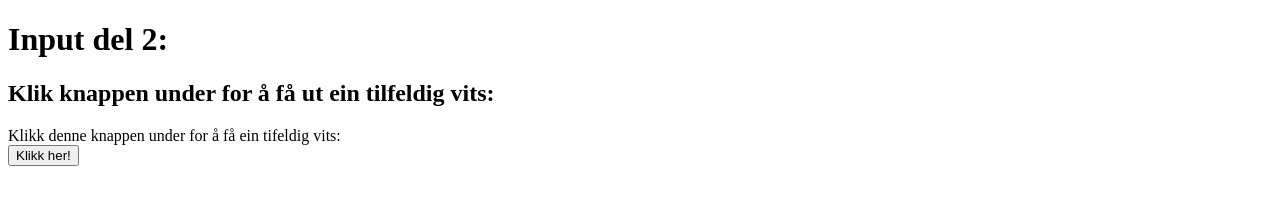
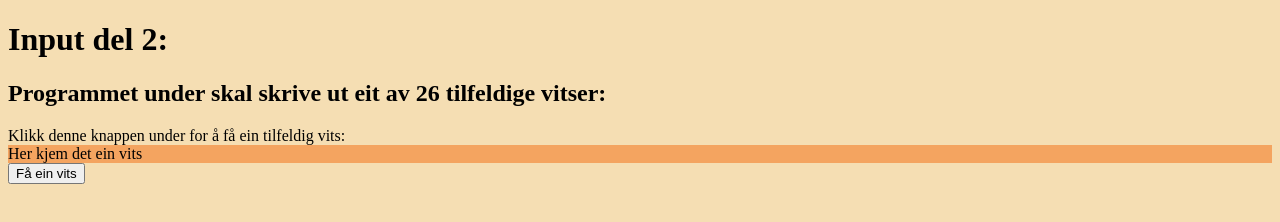
Before and after one commit to Newtexas28/HTML, a plain HTML site: page Input del 2/index.html in a window 1280 px wide. Drawn offline with Linux system fonts and the light colour scheme.

Commit message:
background and text change

```diff
--- a/Funksjoner del 2/js/main.js
+++ b/Funksjoner del 2/js/main.js
@@ -5,8 +5,6 @@ const user_time = () => {
 };
 */
 const given_time = 3729
-
-console.log(given_time);
 
 //Making a function that calculates hours from det global constant "given_time".
 const hours = (given_time) => {
--- a/Input del 2/css/stylesheet.css
+++ b/Input del 2/css/stylesheet.css
@@ -0,0 +1,7 @@
+body {
+    background-color: wheat;
+}
+
+div {
+    background-color: sandybrown;
+}
--- a/Input del 2/index.html
+++ b/Input del 2/index.html
@@ -2,20 +2,25 @@
     <head>
         <meta charset="utf-8">
         <meta http-equiv="X-UA-Compatible" content="IE=edge">
+        <!--Putting a titel on the HTML document-->
         <title>Input del 2</title>
         <meta name="description" content="">
         <meta name="viewport" content="width=device-width, initial-scale=1">
+        <!--Conecting stylesheet.css to html document-->
         <link rel="stylesheet" href="css/stylesheet.css">
     </head>
     <body>
+        <!--Define a title and explain what the code does-->
         <h1>Input del 2:</h1>
-        <h2>Klik knappen under for å få ut ein tilfeldig vits:</h2>
+        <h2>Programmet under skal skrive ut eit av 26 tilfeldige vitser:</h2>
         <p1>
-            Klikk denne knappen under for å få ein tifeldig vits:
+            Klikk denne knappen under for å få ein tilfeldig vits:
         </p1>
         <div id = "output">
-            <button onclick = "output();"> Klikk her!</button>
+            Her kjem det ein vits
         </div>
+        <!--Making a button, and defining an id for later use-->
+        <button onclick = "output();">Få ein vits</button>
         <script src="js/main.js" async defer></script>
     </body>
 </html>
--- a/Input del 2/js/main.js
+++ b/Input del 2/js/main.js
@@ -1,6 +1,6 @@
 //Start of main.js
 
-//Seting up a dictionary
+//Setting up a dictionary
 const jokes = {
     0: 'Hvorfor går alle svenskene med hendene i lomma? De vil ikke at noen skal se at alle fingrene ikke er like lange.',
     1: 'To blondiner var i skogen for å lete etter et juletre. Etter et par timer hadde de rukket å få frosne fingre og tær da den ene utbryter: Nå orker jeg ikke mer. Jeg tar det neste treet jeg ser, uansett om det er pyntet eller ikke.',
@@ -30,7 +30,7 @@ const jokes = {
     25: 'Hva er favorittfilmen til fuglene? Pip Pip Langstrømpe.'
     };
 
-// Making a random function to finde a number between 0 and 25
+// Making a random function to find a number between 0 and 25
 const random = () => {
     const value = jokes[Math.floor(Math.random() * Object.keys(jokes).length)];
     return value;
@@ -40,5 +40,5 @@ const output = () => {
     document.getElementById('output').innerHTML = random()
 };
 
-//Leger til console.log(random()); her forå teste om programet fungerer
+//Adding console.log(random()); to see if the code is working correctly.
 console.log(random());
```
